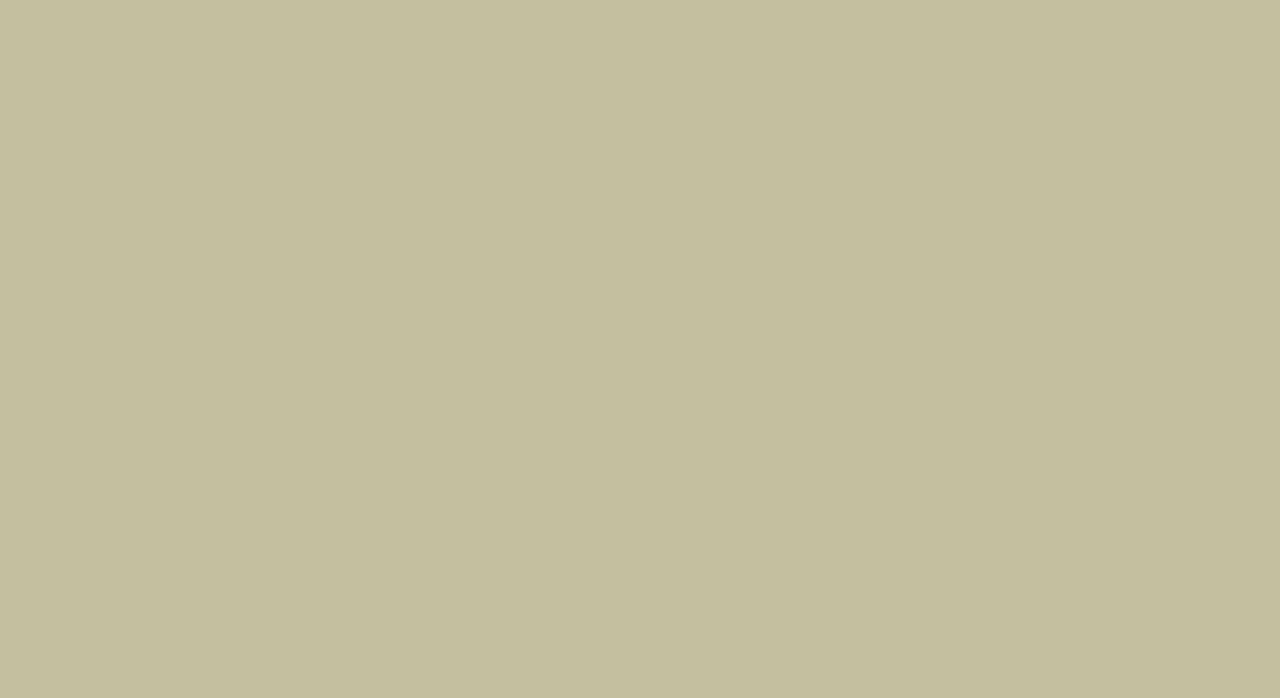
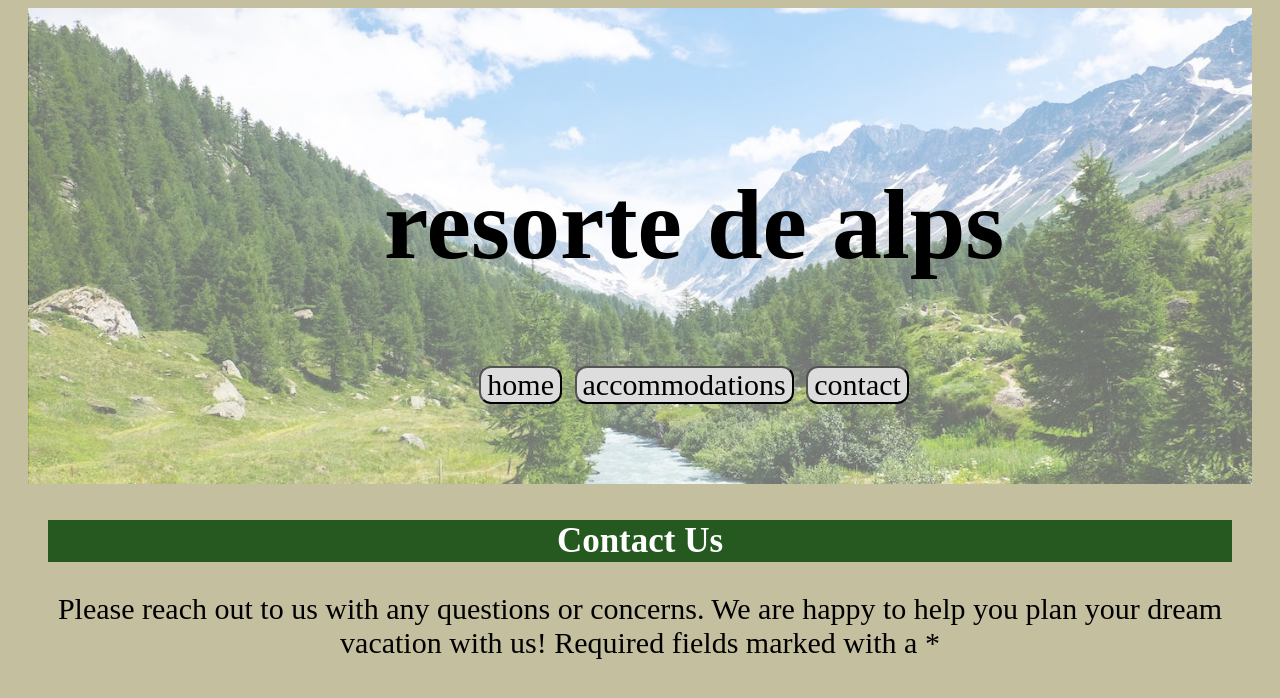
Before and after one commit to hanamill03/Final, a plain HTML site: page CONTACT.HTML in a window 1280 px wide. Drawn offline with Linux system fonts and the light colour scheme; files whose address does not match are found by name.

Commit message:
Update CONTACT.HTML

```diff
--- a/CONTACT.HTML
+++ b/CONTACT.HTML
@@ -10,7 +10,29 @@
         <link rel="shortcut icon" href="C:\Users\hanna\OneDrive\git215\git215\m6\Final\Final\favicon.ico" type="image/ico"/>
         <link rel= "stylesheet" href="styles.css">
 
+    </head>
+
+    <body>
+        <div class="container">
+
+            <!-- background image -->
+            <img class="gfg" src= "C:\Users\hanna\OneDrive\git215\git215\m6\Final\Final\swiss-valley.jpg">
+
+    <header id="top">
+        <div class="logo">
+          <h1>resorte de alps</h1>
+          <button>home</button>
+          <button>accommodations</button>
+          <button>contact</button>
+        </div>
 
 
+    </header>
+<main>
+<div class="container">
+<h2>Contact Us</h2>
 
-    </head>
+<p> Please reach out to us with any questions or concerns. We are happy to help you plan your dream vacation with us!
+    Required fields marked with a *</p>
+
+    </body>
```
